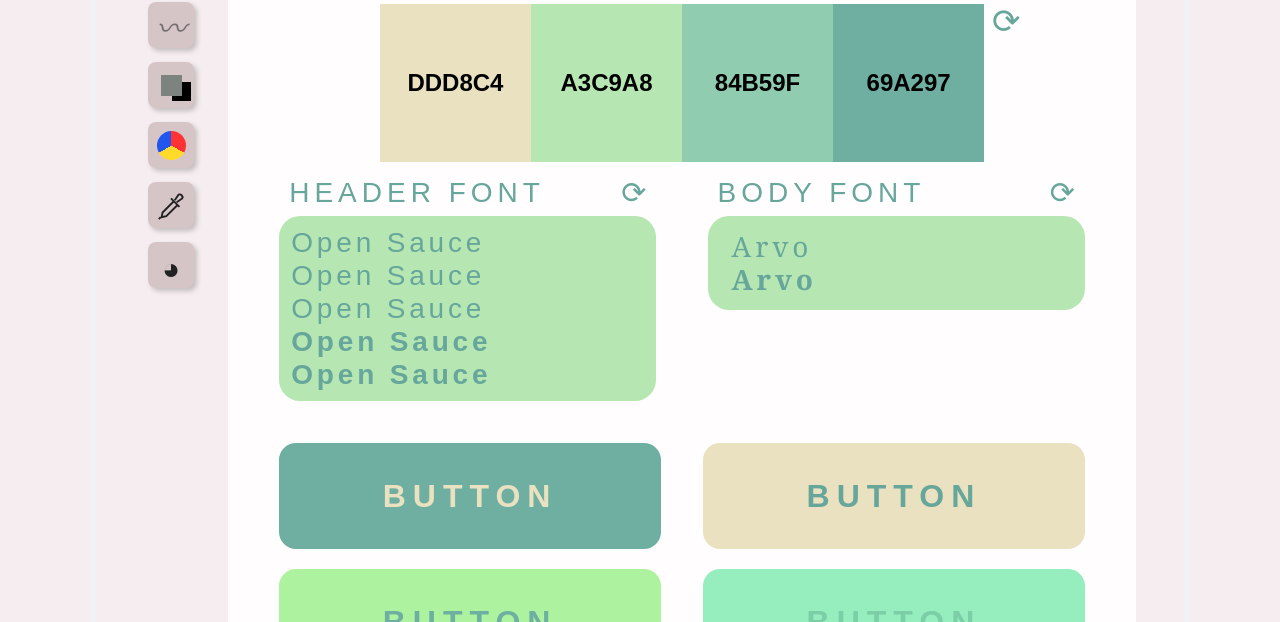
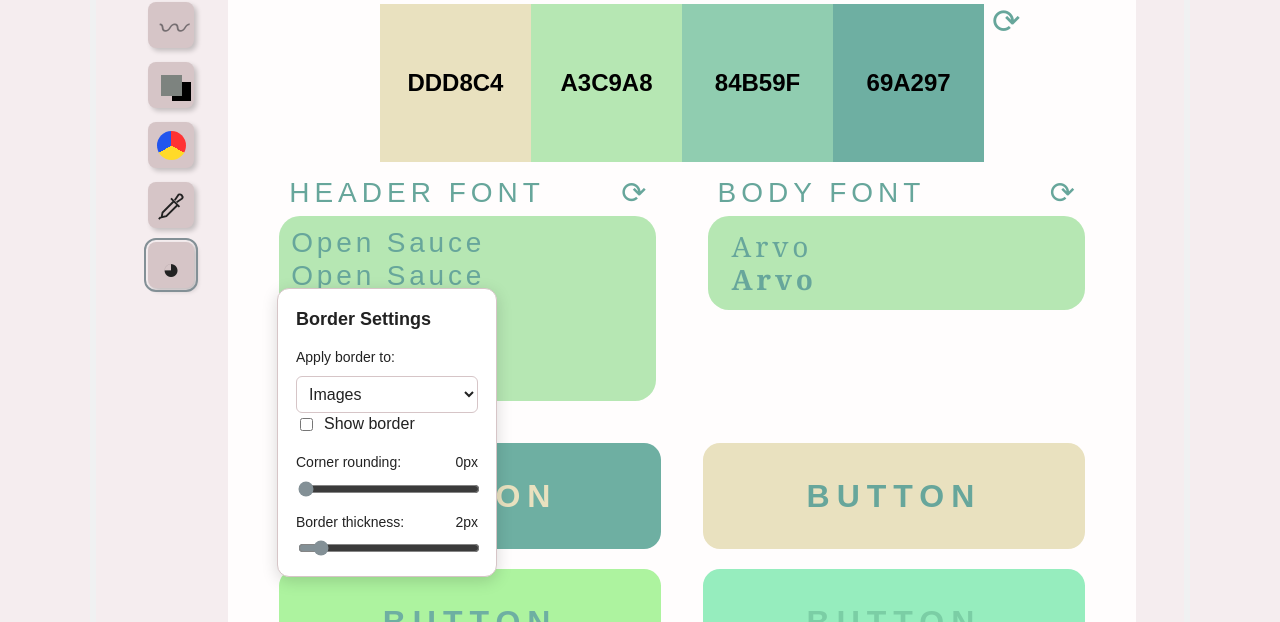
Before and after one commit to Alli-anne/X99Project, a website built with Vite: page edit.html in a window 1280 px wide. Both pictures are taken after a click on the button "Borders". Shown: the part 178-800 px from the top of the page. Built offline with nearby package versions, Linux system fonts and the light colour scheme; a web font is replaced by a local one.

Commit message:
Border tool works for the border of the images and buttons. Border color options has yet to be added

```diff
--- a/edit.html
+++ b/edit.html
@@ -58,6 +58,54 @@
           <button class="tools" id="eyedropper" type="button" aria-label="Eyedropper"><svg viewBox="0 0 32 32" width="30" height="30" fill="none" stroke="currentColor" stroke-width="2" aria-hidden="true"><path d="m19 12-12 12-1 5 5-1 12-12M16 9l9 9M20 11l4-6a3 3 0 0 1 4 4l-6 4M5 29l-2 2"/></svg></button>
           <button class="tools" id="boarders" type="button" aria-label="Borders">◕</button>
         </div>
+
+
+        <div id="border-popout" class="border-popout" hidden>
+          <h3>Border Settings</h3>
+
+          <div class="border-control">
+            <label for="border-target">Apply border to:</label>
+            <select id="border-target">
+              <option value="images">Images</option>
+              <option value="buttons">Buttons</option>
+            </select>
+          </div>
+
+          <label class="border-option">
+            <input type="checkbox" id="border-enabled">
+            Show border
+          </label>
+
+          <div class="border-control">
+            <label for="border-radius">
+              Corner rounding:
+              <output id="border-radius-value">0px</output>
+            </label>
+            <input
+              type="range"
+              id="border-radius"
+              min="0"
+              max="100"
+              value="0"
+            >
+          </div>
+
+          <div class="border-control">
+            <label for="border-thickness">
+              Border thickness:
+              <output id="border-thickness-value">2px</output>
+            </label>
+            <input
+              type="range"
+              id="border-thickness"
+              min="1"
+              max="12"
+              value="2"
+            >
+          </div>
+        </div>
+
+
       </details>
       <section id="edit-utility">
         <div>
@@ -74,6 +122,7 @@
     </main>
     <script type="module" src="scripts/show-image.js"></script>
     <script type="module" src="scripts/generate-design.js"></script>
+    <script type="module" src="scripts/borders.js"></script>
     <footer></footer>
   </body>
 </html>
--- /dev/null
+++ b/scripts/borders.js
@@ -0,0 +1,72 @@
+
+const borderButton = document.querySelector('#boarders');
+const borderPanel = document.querySelector('#border-popout');
+const borderEnabled = document.querySelector('#border-enabled');
+const borderRadius = document.querySelector('#border-radius');
+const borderThickness = document.querySelector('#border-thickness');
+const borderTarget = document.querySelector('#border-target');
+const radiusValue = document.querySelector('#border-radius-value');
+const thicknessValue = document.querySelector('#border-thickness-value');
+const imageContainer = document.querySelector('#editing-selected-images');
+const buttonContainer = document.querySelector('.button-div');
+
+if (
+  borderButton &&
+  borderPanel &&
+  borderEnabled &&
+  borderRadius &&
+  borderThickness &&
+  borderTarget &&
+  imageContainer &&
+  buttonContainer
+) {
+  // Open and close the border settings pop-out.
+  borderButton.setAttribute('aria-expanded', 'false');
+
+  borderButton.addEventListener('click', () => {
+    const willOpen = borderPanel.hidden;
+
+    borderPanel.hidden = !willOpen;
+    borderButton.setAttribute('aria-expanded', String(willOpen));
+  });
+
+  // Apply the current settings to the chosen target.
+  function applyBorderSettings() {
+    const enabled = borderEnabled.checked;
+    const radius = `${borderRadius.value}px`;
+    const thickness = `${borderThickness.value}px`;
+
+    radiusValue.textContent = radius;
+    thicknessValue.textContent = thickness;
+
+    const targets = borderTarget.value === 'images'
+      ? imageContainer.querySelectorAll('img')
+      : buttonContainer.querySelectorAll('.btn');
+
+    targets.forEach((element) => {
+      element.style.border = enabled
+        ? `${thickness} solid black`
+        : 'none';
+
+      element.style.borderRadius = radius;
+    });
+  }
+
+  // Update the preview when a setting changes.
+  borderEnabled.addEventListener('change', applyBorderSettings);
+  borderRadius.addEventListener('input', applyBorderSettings);
+  borderThickness.addEventListener('input', applyBorderSettings);
+  borderTarget.addEventListener('change', applyBorderSettings);
+
+  // Reapply settings when images are added to the preview.
+  const observer = new MutationObserver(() => {
+    applyBorderSettings();
+  });
+
+  observer.observe(imageContainer, {
+    childList: true
+  });
+
+  // Initialize labels and styles.
+  applyBorderSettings();
+}
--- /dev/null
+++ b/scss/_border.scss
@@ -0,0 +1,83 @@
+
+/* Border tool pop-out */
+#edit-tools {
+  position: relative;
+}
+
+.border-popout {
+  position: absolute;
+  right: calc(-500% + 4px);
+  z-index: 100;
+  width: 220px;
+  max-width: calc(100vw - 32px);
+  box-sizing: border-box;
+  padding: 18px;
+  background: #fff;
+  border: 1px solid #d6c5c7;
+  border-radius: 12px;
+  box-shadow: 0 4px 16px rgb(0 0 0 / 15%);
+  color: #222;
+
+  &[hidden] {
+    display: none;
+  }
+
+  h3 {
+    margin: 0 0 16px;
+    font-size: 18px;
+  }
+}
+
+.border-option {
+  display: flex;
+  align-items: center;
+  gap: 8px;
+  margin-bottom: 18px;
+}
+
+.border-control {
+  margin-top: 16px;
+
+  label {
+    display: flex;
+    justify-content: space-between;
+    gap: 8px;
+    margin-bottom: 8px;
+    font-size: 14px;
+  }
+
+  input[type="range"] {
+    display: block;
+    width: 100%;
+    accent-color: #839096;
+  }
+}
+
+#boarders {
+  &[aria-expanded="true"] {
+    outline: 2px solid #839096;
+    outline-offset: 2px;
+  }
+}
+
+/* Styles applied to the selected design images */
+#editing-selected-images {
+  img {
+    box-sizing: border-box;
+  }
+}
+
+
+.border-control {
+  select {
+    display: block;
+    width: 100%;
+    margin-top: 8px;
+    padding: 8px;
+    border: 1px solid #d6c5c7;
+    border-radius: 6px;
+    background: #fff;
+    color: #222;
+    font: inherit;
+  }
+}
--- a/scss/index.scss
+++ b/scss/index.scss
@@ -4,3 +4,4 @@
 @use 'opening';
 @use 'vibe';
 @use 'board';
+@use 'border';
```
Also changed, not shown: Index.css.
